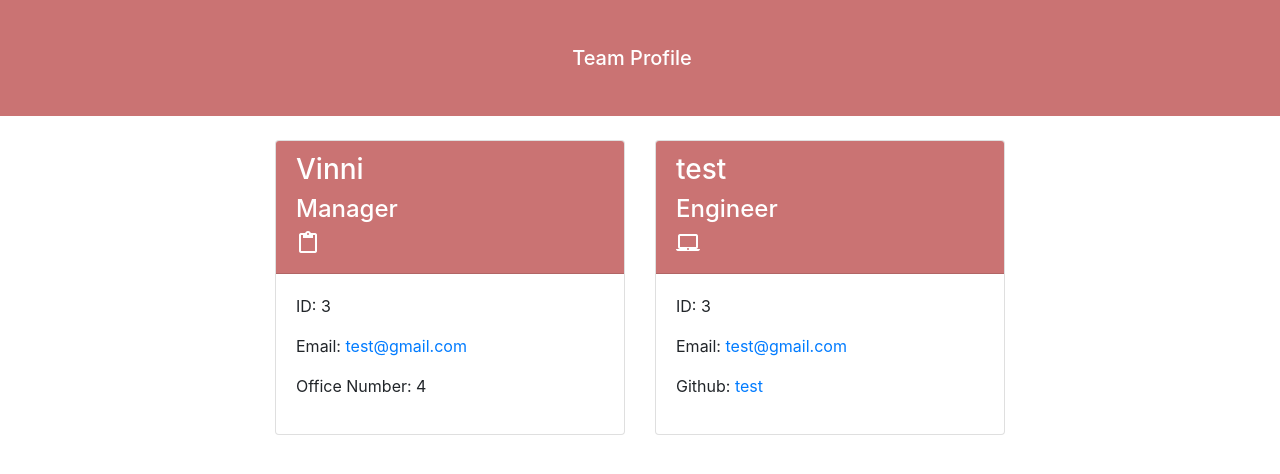
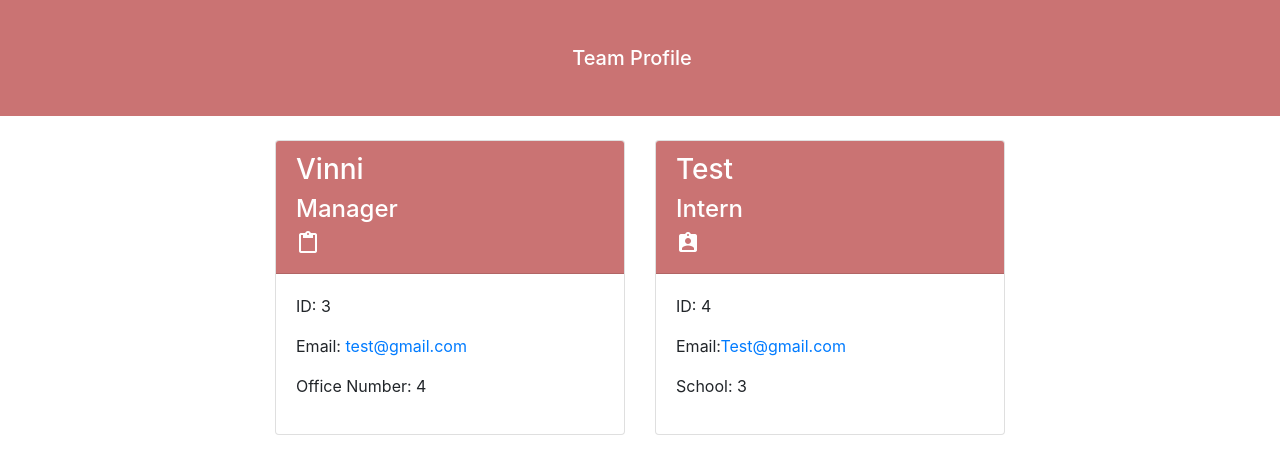
Before and after one commit to Vinni99/OOP-challenge, a website: page dist/index.html in a window 1280 px wide. Drawn offline with nearby package versions, Linux system fonts and the light colour scheme.

```diff
--- a/dist/index.html
+++ b/dist/index.html
@@ -41,18 +41,17 @@
     <div class="col-4 mt-4">
         <div class="card h-100">
             <div class="card-header">
-                <h3>test</h3>
-                <h4>Engineer</h4><i class="material-icons">laptop_mac</i>
+                <h3>Test</h3>
+                <h4>Intern</h4><i class="material-icons">assignment_ind</i>
             </div>
 
             <div class="card-body">
-                <p class="id">ID: 3</p>
-                <p class="email">Email: <a href="mailto:test@gmail.com">test@gmail.com</a></p>
-                <p class="github">Github: <a href="https://github.com/test">test</a></p>
+                <p class="id">ID: 4</p>
+                <p class="email">Email:<a href="mailto:Test@gmail.com">Test@gmail.com</a></p>
+                <p class="school">School: 3</p>
             </div>
-
-        </div>
     </div>
+</div>
 
               </div>
           </div>
```
Also changed, not shown: README.md.
